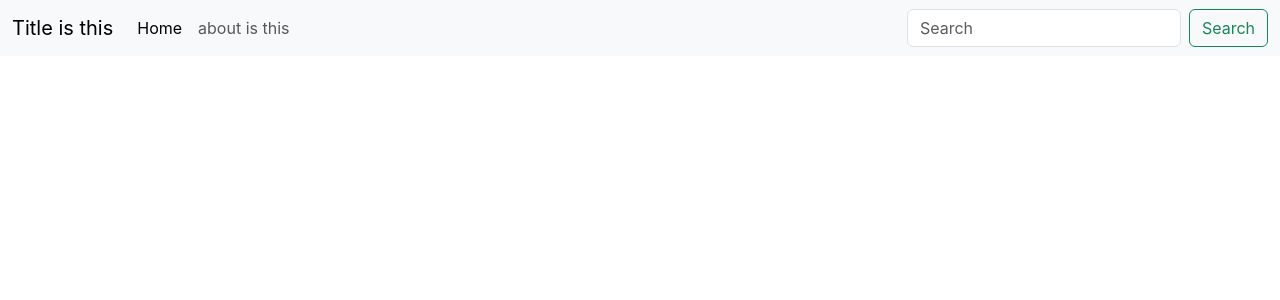
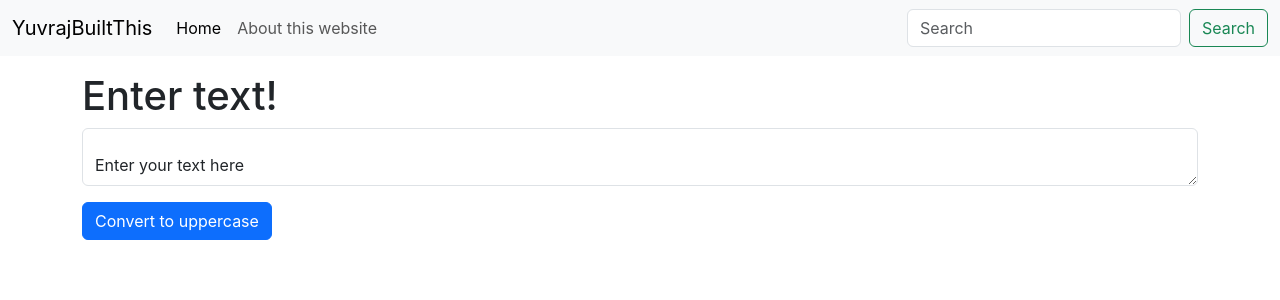
Before and after one commit to Yuvraj2172/React_cwh, a React (Create React App) app in the folder my-app/: page / in a window 1280 px wide. Shown: the top 300 px of the page. Built offline with nearby package versions, Linux system fonts and the light colour scheme.

Commit message:
UseState

```diff
--- a/my-app/src/App.js
+++ b/my-app/src/App.js
@@ -1,10 +1,13 @@
 import Navbar from "./Components/Navbar";
+import TextForm from "./Components/TextForm";
 function App() {
   return (
     <>
-    {/* <Navbar title="YuvrajBuiltThis" aboutText = "About this website" /> */}
+    <Navbar title="YuvrajBuiltThis" aboutText = "About this website" />
      {/* Default Props */}
-    <Navbar/>
+    {/* <Navbar/> */}
+
+    <TextForm heading="Enter text!"/>
     </>
   );
 }
--- /dev/null
+++ b/my-app/src/Components/TextForm.js
@@ -0,0 +1,31 @@
+import React, { useState } from "react";
+
+export default function TextForm(props) {
+  const handleUpClick =()=>{
+    console.log("function is fired");
+    let newText = text.toUpperCase();
+    setText(newText);
+    // console.log(text);
+  }
+
+
+  const [text, setText] = useState("Enter your text here");
+    // text ="new text"; // wrong way to change the state
+    // setText("new text ") // Right way to change the state
+    const handleOnChange=(event)=>{
+        // console.log("On Change");
+        setText(event.target.value);
+        }
+  return (
+    <div className="container my-3">
+      <h1>{props.heading} </h1>
+      <div className="form-floating">
+        <textarea
+          className="form-control"
+          id="floatingTextarea"
+         value ={text} onChange={handleOnChange}></textarea>
+      </div>
+      <button className="btn btn-primary my-3" onClick={handleUpClick}>Convert to uppercase</button>
+    </div>
+  );
+}
```
